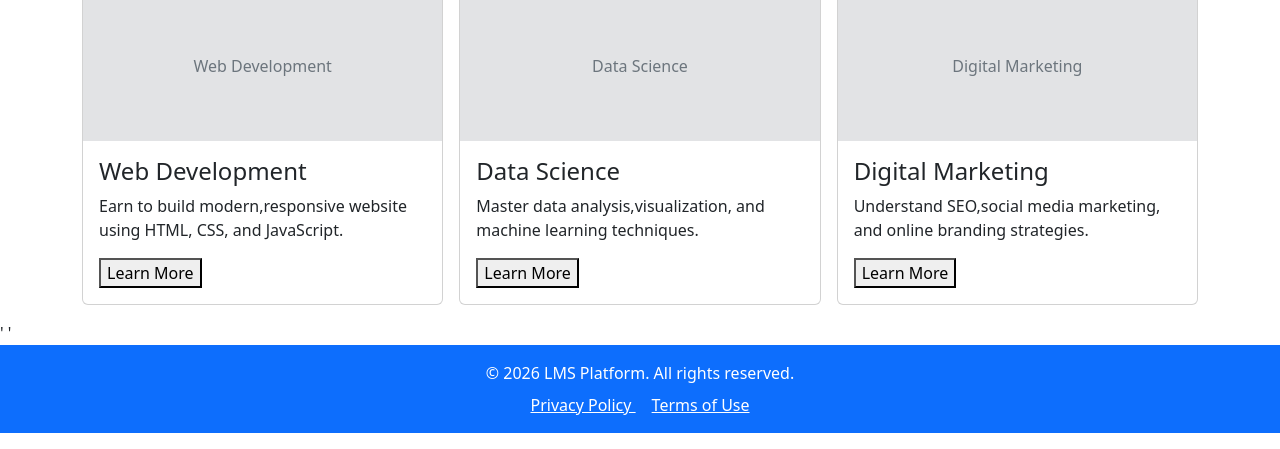
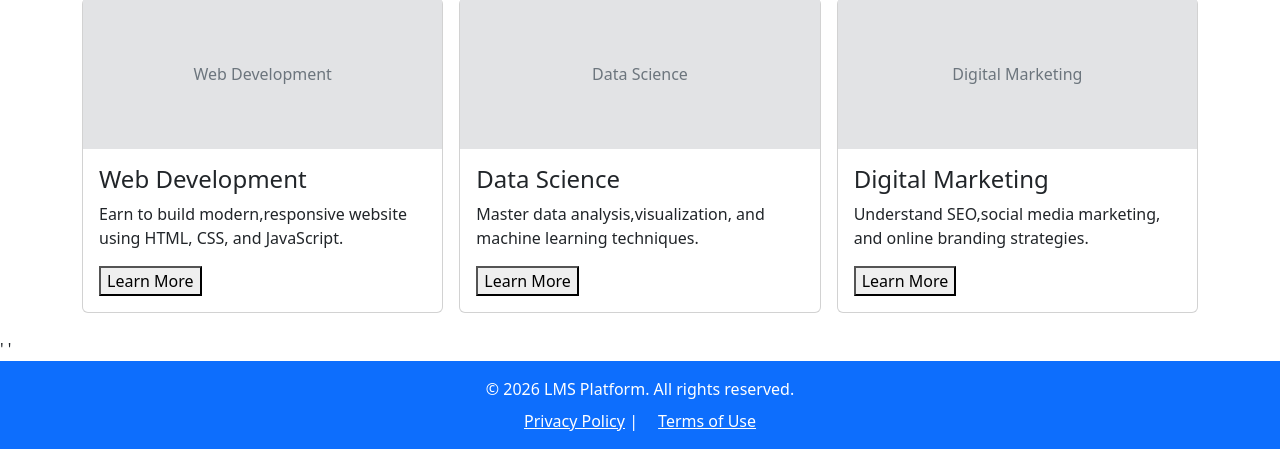
Before and after one commit to kadnathashanimanshi/LMS-Platform, a plain HTML site: page index.html in a window 1280 px wide. Shown: the part 630-1079 px from the top of the page. Drawn offline with nearby package versions, Linux system fonts and the light colour scheme.

Commit message:
edited lms platform

```diff
--- a/index.html
+++ b/index.html
@@ -81,7 +81,7 @@
      <script type="module" src="https://cdn.jsdelivr.net/npm/bootstrap@6.0.0-alpha.1/dist/js/bootstrap.bundle.min.js" integrity="sha384-1a/pXj49ZQ1aHEmrJ+gMw1otqoVsYwlEnlD8mIfY2TV03r20Y0CN7uqx1tQogjPL" crossorigin="anonymous"></script>
  </div>
  <!-- Popular Courses Section -->
- <section id="courses" class="py-3">
+ <section id="courses" class="py-4">
          <div class="container">
             <h2 class="text-center mb-3">Popular Courses</h2>
             <div class="row g-3">
@@ -126,8 +126,9 @@
     <div class="container">
         <p class="mb-2" style="color: white;"> &copy; 2026 LMS Platform. All rights reserved.</p>
 
-                <a href="#" style="color: white;">Privacy Policy </a>
-                <a href="#" style="color: white;" class="ms-3"> Terms of Use</a>
+                <a href="#" style="color: white;">Privacy Policy</a>
+                <span style="color:white;">  | </span>
+                 <a href="#" style="color: white;" class="ms-3"> Terms of Use</a>
             </div>
 </footer>
  </body>
```
